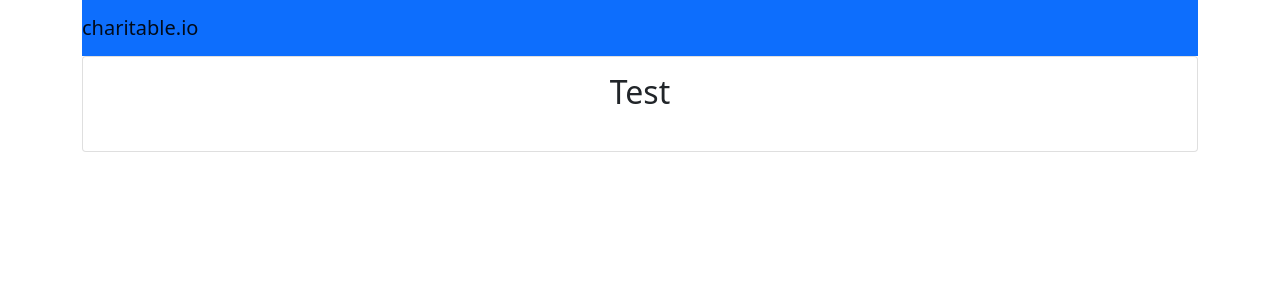
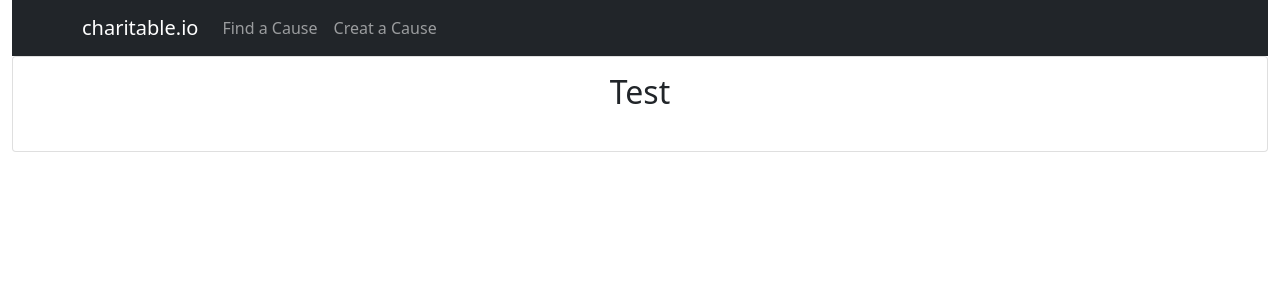
Before and after one commit to rolandsaav/HackGwinnett, a React (Create React App) app in the folder frontend/: page / in a window 1280 px wide. Shown: the top 300 px of the page. Built offline with nearby package versions, Linux system fonts and the light colour scheme.

Commit message:
Navigator component

```diff
--- a/frontend/src/components/App.js
+++ b/frontend/src/components/App.js
@@ -7,7 +7,7 @@ import Navigator from "./Navigator";
 function App() {
   return (
     <Router>
-      <Container className="d-flex justify-content-center"
+      <Container fluid className="d-flex justify-content-center"
       style={{ minHeight: "100vh" }}>
         <div className="w-100">
           <Navigator/>
--- a/frontend/src/components/Navigator.js
+++ b/frontend/src/components/Navigator.js
@@ -1,10 +1,16 @@
 import React from 'react'
-import {Navbar} from 'react-bootstrap'
+import {Navbar, Container, Nav} from 'react-bootstrap'
 
 export default function Navigator() {
     return (
-        <Navbar bg="primary" variant="light">
-            <Navbar.Brand>charitable.io</Navbar.Brand>
+        <Navbar bg="dark" variant="dark">
+            <Container>
+                <Navbar.Brand>charitable.io</Navbar.Brand>
+                <Nav className="me-auto">
+                    <Nav.Link>Find a Cause</Nav.Link>
+                    <Nav.Link>Creat a Cause</Nav.Link>
+                </Nav>
+            </Container>
         </Navbar>
     )
 }
```
